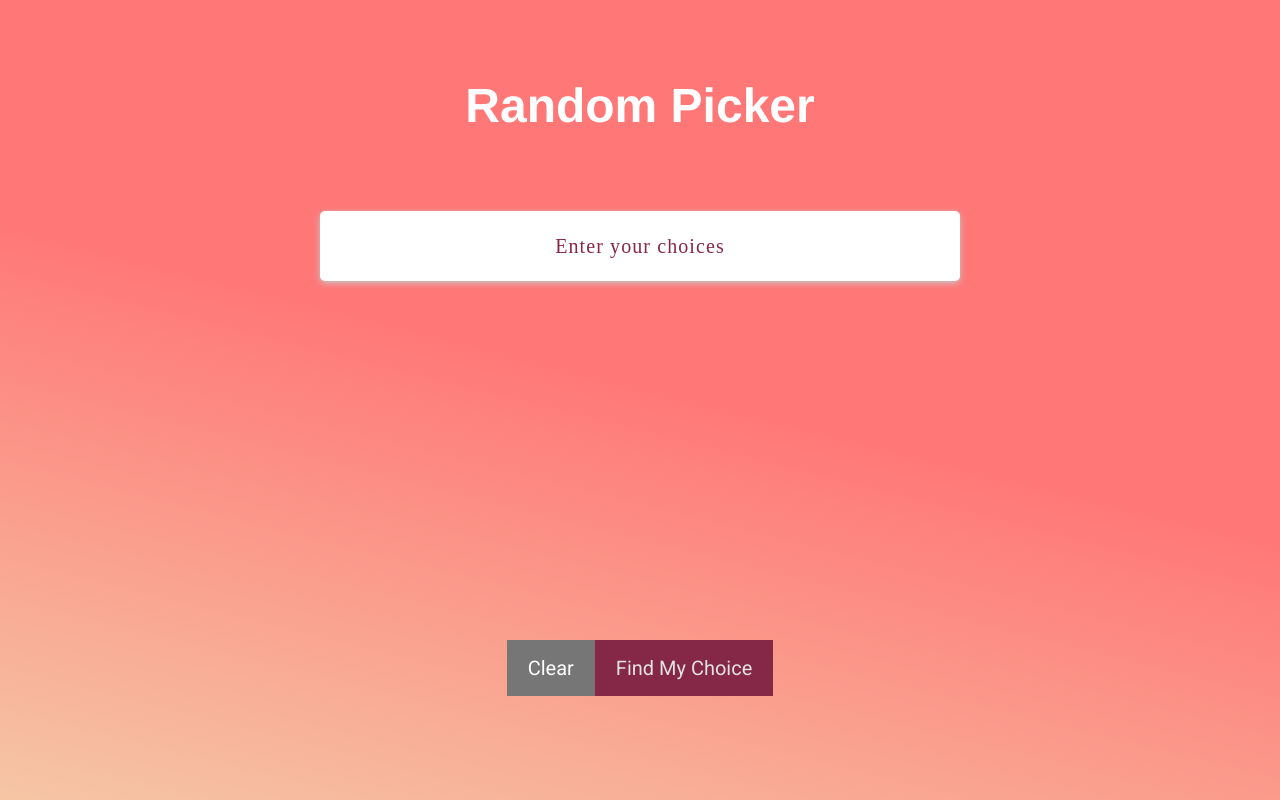
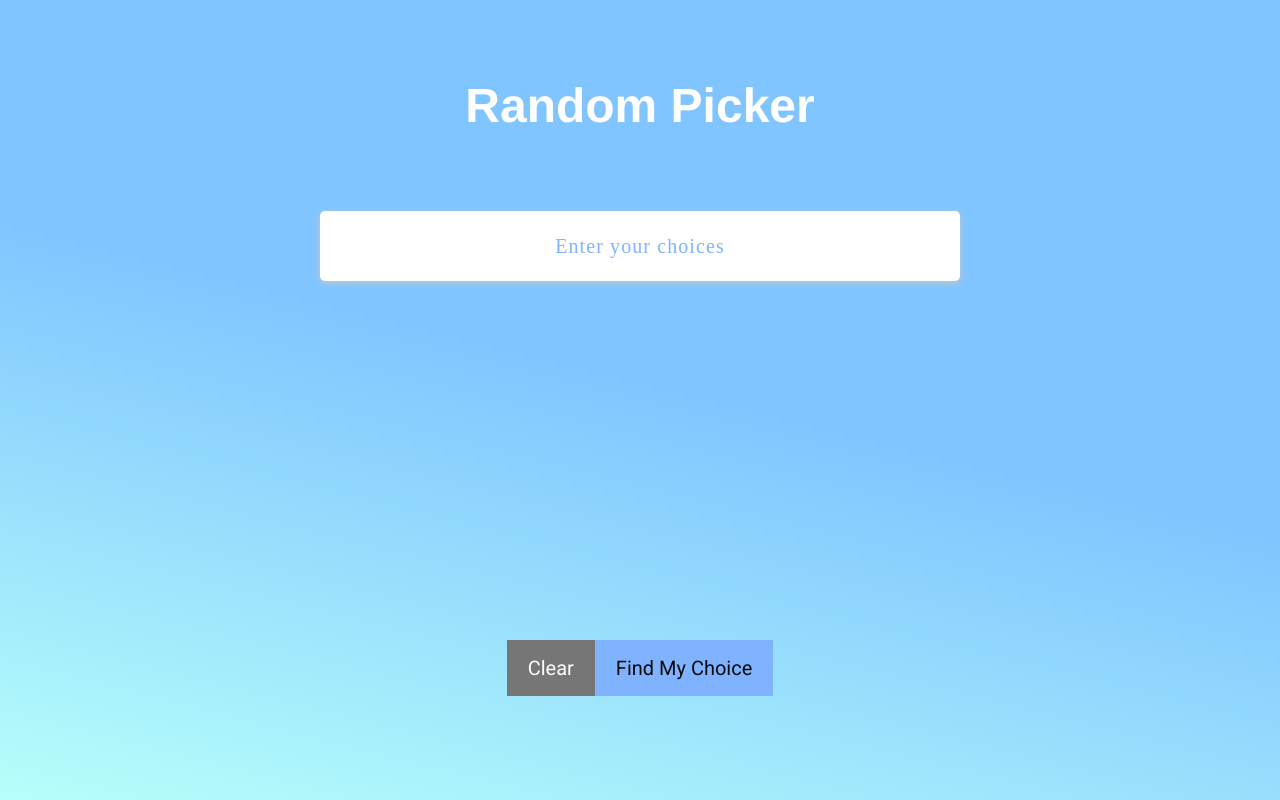
Before and after one commit to CodeIncubator/random-picker, a React (Create React App) app: page / in a window 1280 px wide. Built offline with nearby package versions, Linux system fonts and the light colour scheme.

Commit message:
new colour scheme

```diff
--- a/src/App.css
+++ b/src/App.css
@@ -6,8 +6,8 @@ body {
     padding: 0;
     font-family: 'Segoe UI', Tahoma, Geneva, Verdana, sans-serif;
     color: #15632f;
-    background: rgb(255,119,119);
-    background: linear-gradient(194deg, rgba(255,119,119,1) 48%, rgba(245,198,165,1) 100%);
+    background: rgb(128,197,255);
+    background: linear-gradient(194deg, rgba(128,197,255,1) 48%, rgba(182,255,250,1) 100%);
     font-family: 'Roboto', sans-serif;
 }
 html{
@@ -81,13 +81,13 @@ html{
     border: none;
     outline: none;
     background: transparent;
-    color: #852747;
+    color: #80B3FF;
 }
 input::placeholder {
     font-weight: 200;
     letter-spacing: 1.1px;
     font-family: cursive;
-    color: #852747;
+    color: #80B3FF;
 }
 input:focus::placeholder {
     content: '';
@@ -124,12 +124,10 @@ input:focus::placeholder {
     background-color: transparent;
 }
 .button.success{
-    background-color: #852747;
-    color: #e2e2e2;
+    background-color: #80B3FF;
 }
 .button.success:focus, .button.success:hover{
-    background-color: #A2416B;
-    color: #e2e2e2;
+    background-color: #687EFF;
 }
 .text-center{
     text-align: center;
--- a/src/App.js
+++ b/src/App.js
@@ -15,7 +15,7 @@ class App extends Component {
 		if (e.which === 13) {
 			if (e.target.value !== '') {
 				if(this.state.items.length === 10){
-					this.setMessage('You have reached your limit!');
+					this.setMessage('Only 10 options you can add!');
 				}else{
 					this.setState({
 						items: this.state.items.concat(e.target.value),
```
